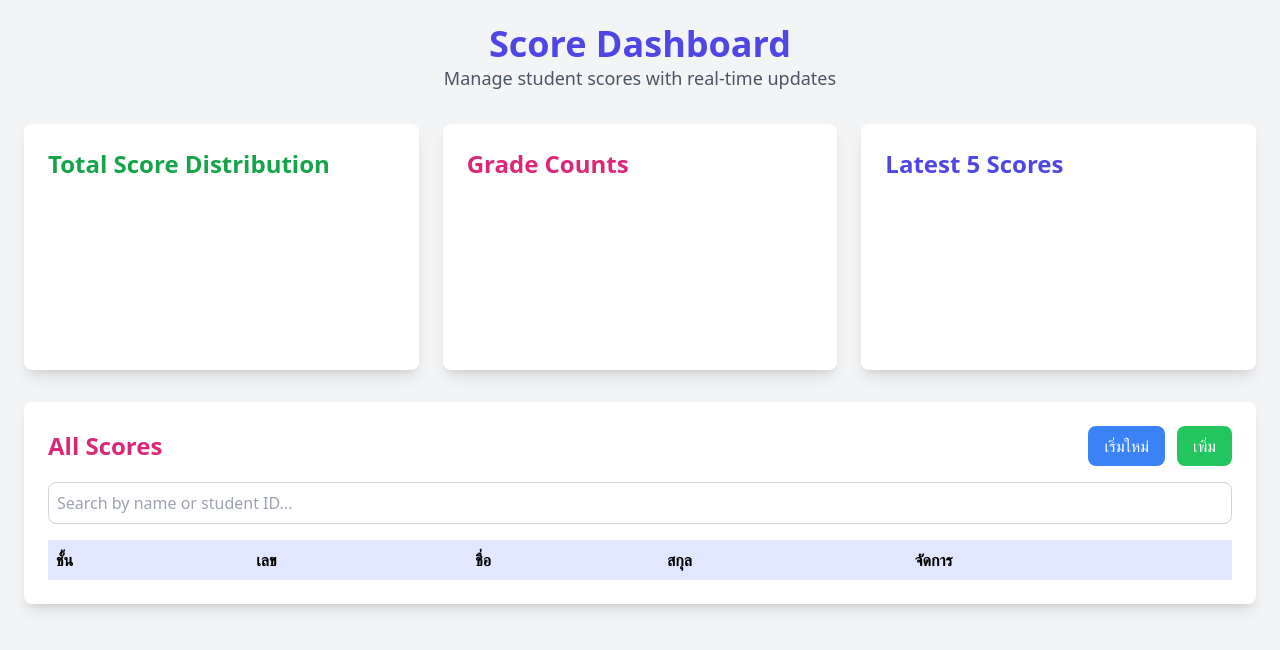
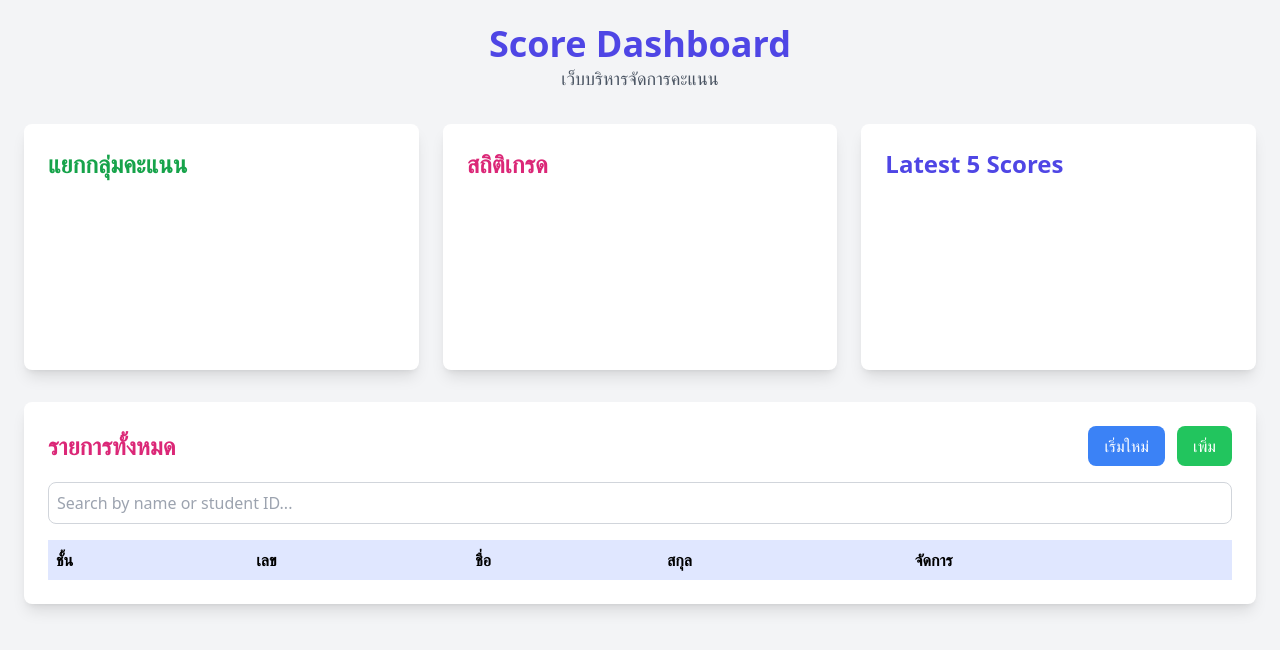
Before and after one commit to kruaunjaidee/edit-score.github.io, a plain HTML site: page index.html in a window 1280 px wide. Drawn offline with nearby package versions, Linux system fonts and the light colour scheme; no server answers.

Commit message:
Update index.html

```diff
--- a/index.html
+++ b/index.html
@@ -30,18 +30,18 @@
     <div class="container mx-auto p-6">
         <header class="text-center mb-8">
             <h1 class="text-4xl font-bold text-indigo-600">Score Dashboard</h1>
-            <p class="text-lg text-gray-600">Manage student scores with real-time updates</p>
+            <p class="text-lg text-gray-600">เว็บบริหารจัดการคะแนน</p>
         </header>
         <!-- Charts and Latest in 3 columns, responsive -->
         <div class="grid grid-cols-1 md:grid-cols-3 gap-6 mb-8">
             <!-- Donut Chart -->
             <div class="bg-white rounded-lg shadow-lg p-6">
-                <h2 class="text-2xl font-semibold text-green-600 mb-4">Total Score Distribution</h2>
+                <h2 class="text-2xl font-semibold text-green-600 mb-4">แยกกลุ่มคะแนน</h2>
                 <canvas id="donut-chart"></canvas>
             </div>
             <!-- Bar Chart -->
             <div class="bg-white rounded-lg shadow-lg p-6">
-                <h2 class="text-2xl font-semibold text-pink-600 mb-4">Grade Counts</h2>
+                <h2 class="text-2xl font-semibold text-pink-600 mb-4">สถิติเกรด</h2>
                 <canvas id="bar-chart"></canvas>
             </div>
             <!-- Latest 5 Rows -->
@@ -53,7 +53,7 @@
         <!-- Main Table Section -->
         <div class="bg-white rounded-lg shadow-lg p-6">
             <div class="flex justify-between items-center mb-4">
-                <h2 class="text-2xl font-semibold text-pink-600">All Scores</h2>
+                <h2 class="text-2xl font-semibold text-pink-600">รายการทั้งหมด</h2>
                 <div class="space-x-2">
                     <button id="refresh" class="bg-blue-500 text-white px-4 py-2 rounded-lg hover:bg-blue-600">เริ่มใหม่</button>
                     <button id="add-new" class="bg-green-500 text-white px-4 py-2 rounded-lg hover:bg-green-600">เพิ่ม</button>
@@ -244,7 +244,7 @@
                     <td class="p-2">${score.first_name || ''}</td>
                     <td class="p-2">${score.last_name || ''}</td>
                     <td class="p-2">
-                        <button class="delete-btn text-red-500 hover:text-red-700">Delete</button>
+                        <button class="delete-btn text-red-500 hover:text-red-700">ลบแถว</button>
                     </td>
                 `;
                 tr.addEventListener('click', (e) => {
@@ -260,7 +260,7 @@
         function openEditModal(score) {
             const modal = document.querySelector('#edit-modal');
             const form = document.querySelector('#edit-form');
-            document.querySelector('#modal-title').textContent = 'Edit Score';
+            document.querySelector('#modal-title').textContent = 'แก้ไขคะแนน';
             form.querySelector('[name="id"]').value = score.id;
             form.querySelector('[name="user_id"]').value = score.user_id;
             form.querySelector('[name="class_id"]').value = score.class_id || '';
```
